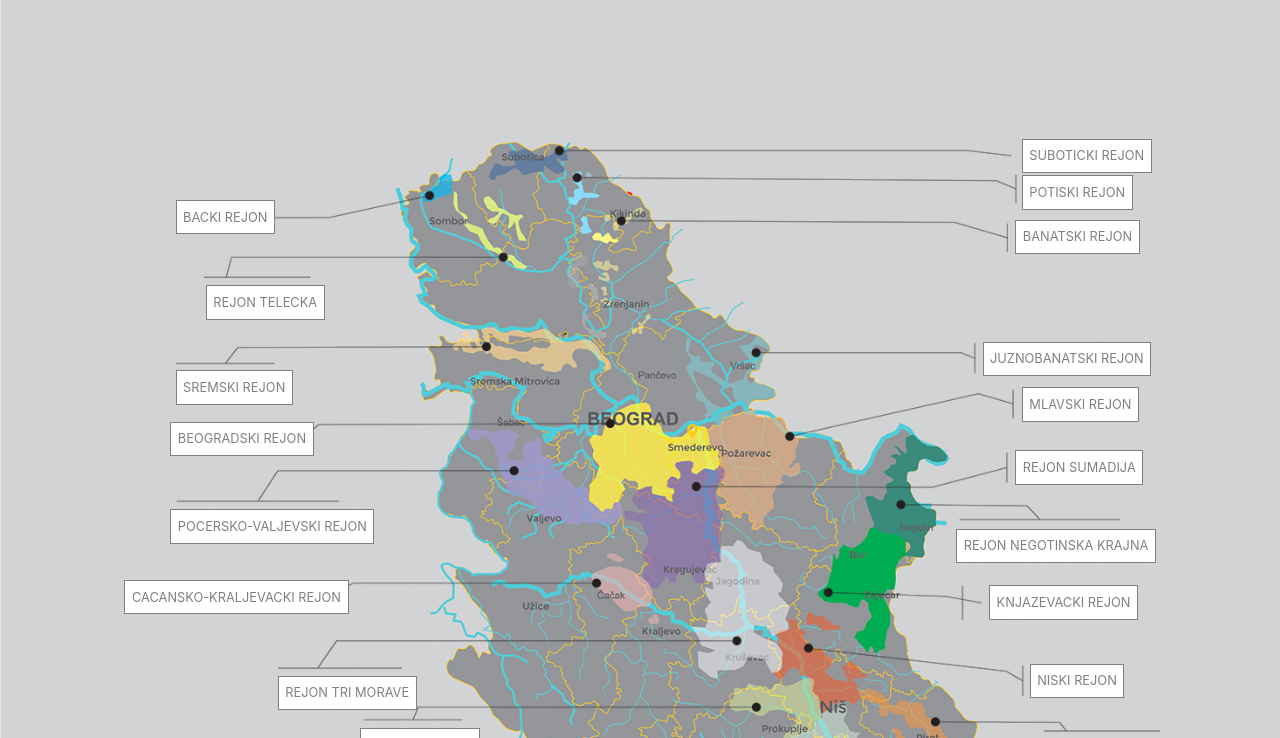
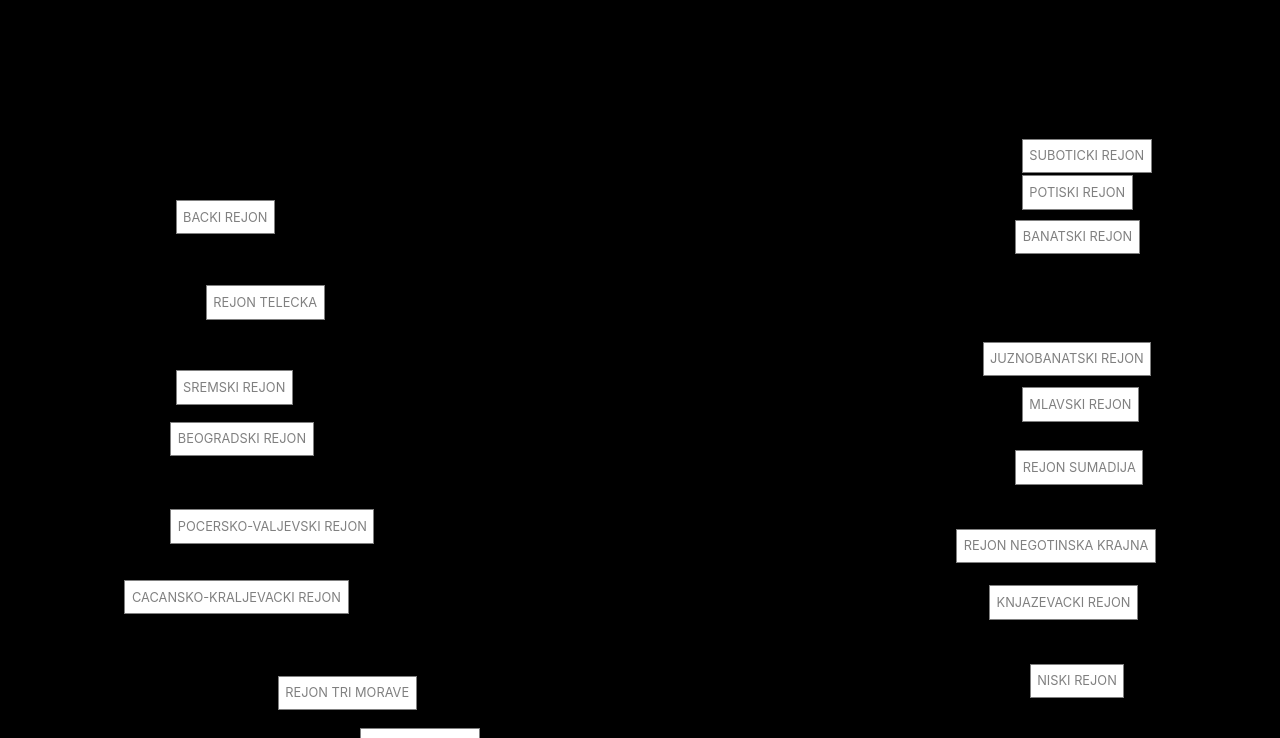
Before and after one commit to suzanajeremic/mapa, a plain HTML site: page index.html in a window 1280 px wide. Shown: the part 62-800 px from the top of the page. Drawn offline with nearby package versions, Linux system fonts and the light colour scheme; a script that the page names is missing.

Commit message:
Update index.html

```diff
--- a/index.html
+++ b/index.html
@@ -42,7 +42,7 @@
         <div class="col-sm-12">
 
 
-            <img src="mapa/Mapa-vinskih-regiona---Vinopedia---bez-kucica.jpg" id="mapa">
+            <img src="..mapa/Mapa-vinskih-regiona---Vinopedia---bez-kucica.jpg" id="mapa">
 
 
             <a href="#" class="subotica">SUBOTICKI REJON</a>
```
